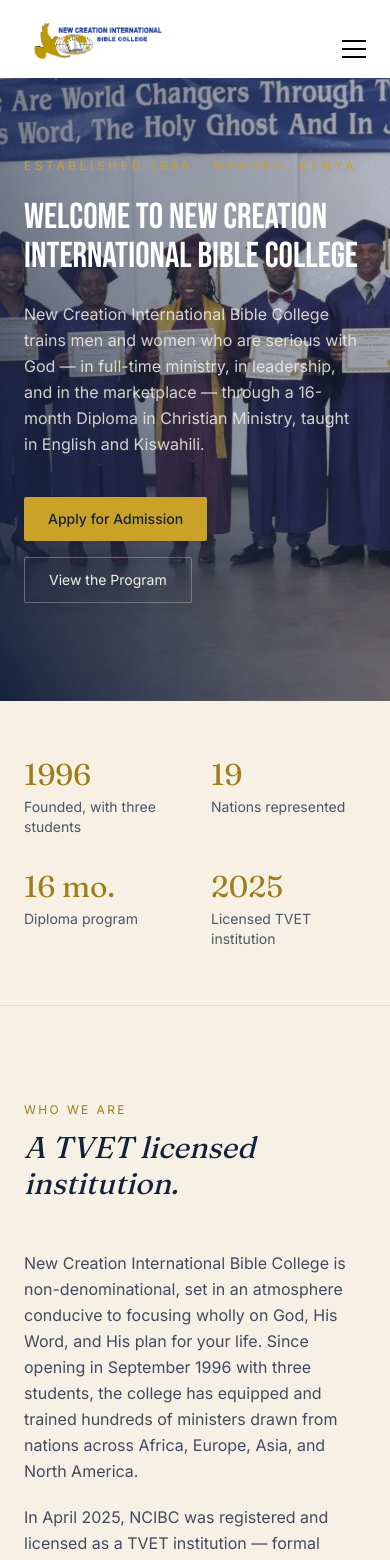
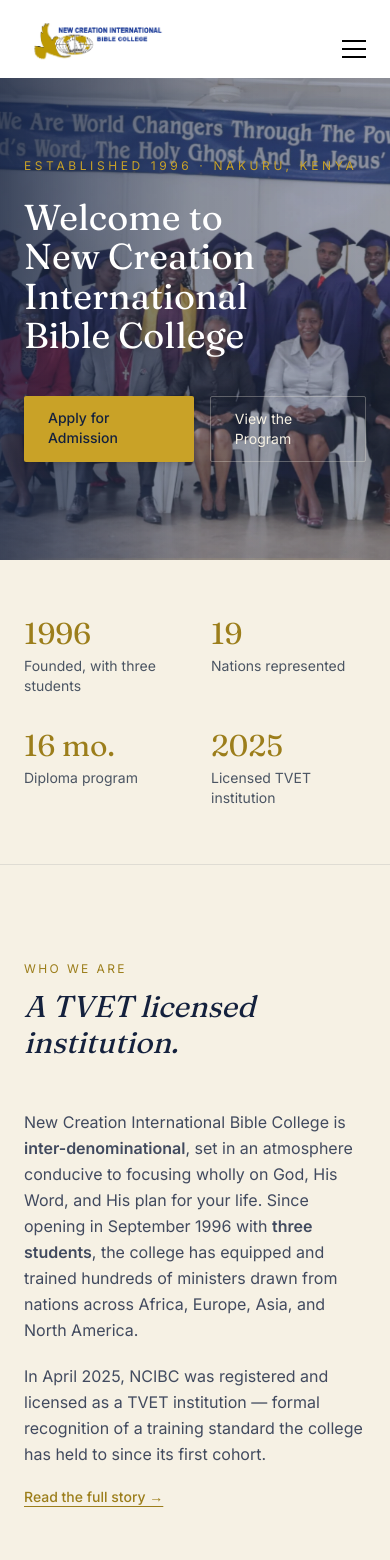
Before and after one commit to matthewkuria/ncibc, a Next.js app: page / in a window 390 px wide. Shown: the top 1560 px of the page. Built offline with nearby package versions, Linux system fonts and the light colour scheme.

Commit message:
New changes on the Hero section

```diff
--- a/app/components/HeroCarousel.tsx
+++ b/app/components/HeroCarousel.tsx
@@ -12,9 +12,9 @@
 ];
 
 // How long each image is shown, in ms
-const SLIDE_DURATION = 30000;
+const SLIDE_DURATION = 5000;
 // Crossfade duration, in ms
-const FADE_DURATION = 3000;
+const FADE_DURATION = 1000;
 
 export default function HeroCarousel() {
   const [tick, setTick] = useState(0);
@@ -69,7 +69,7 @@
 
       {/* Gradient Overlay */}
       <div
-        className="absolute inset-0 bg-gradient-to-tr from-ink via-ink/40 to-ink/10"
+        className="absolute inset-0 bg-gradient-to-r from-ink/80 via-ink/40 to-ink/30"
         aria-hidden="true"
       />
     </div>
--- a/app/globals.css
+++ b/app/globals.css
@@ -27,7 +27,11 @@
 
 @keyframes zoom {
   0% {
-    transform: scale(1);
+    transform: scale(0.95);
+  }
+  25%
+  {
+    transform: scale(1.05);
   }
   50% {
     transform: scale(1.15);
--- a/app/page.tsx
+++ b/app/page.tsx
@@ -1,5 +1,4 @@
 import type { Metadata } from "next";
-import  {Inter, Bebas_Neue } from "next/font/google";
 import Link from "next/link";
 import SemesterTimeline from "./components/SemesterTimeline";
 import NationsList from "./components/NationsList";
@@ -38,12 +37,7 @@
   },
 };
 
-const bebas = Bebas_Neue(
-  { subsets: ["latin"],
-  weight: ["400"]
 
-  }
-);
 
 
 export default function Home() {
@@ -57,16 +51,16 @@
           <p className="font-body text-xs uppercase tracking-[0.3em] text-gold">
             Established 1996 &middot; Nakuru, Kenya
           </p>
-          <h1 className={`${bebas.className} mt-6 max-w-3xl  text-4xl leading-[1.1] text-balance sm:text-5xl md:text-6xl`}>
+          <h1 className={`font-display mt-6 max-w-3xl  text-4xl leading-[1.1] text-balance sm:text-5xl md:text-6xl`}>
             Welcome to New Creation International Bible College
           </h1>
-          <p className="mt-6 max-w-xl font-body text-base leading-relaxed text-parchment/85 md:text-lg">
+          <p className="hidden md:block mt-6 max-w-xl font-body text-base leading-relaxed text-parchment/85 md:text-lg">
             New Creation International Bible College trains men and women
             who are serious with God &mdash; in full-time ministry, in
             leadership, and in the marketplace &mdash; through a 16-month
             Diploma in Christian Ministry, taught in English and Kiswahili.
           </p>
-          <div className="mt-10 flex flex-wrap gap-4 md:gap-6">
+          <div className="mt-10 flex gap-4 md:gap-6">
             <Link
               href="/admissions"
               className="rounded-sm bg-gold px-6 py-3 font-body text-sm font-medium text-ink shadow-md transition hover:bg-gold-light"
@@ -115,10 +109,10 @@
           </div>
           <div className="space-y-5 font-body text-base leading-relaxed text-ink/80">
             <p>
-              New Creation International Bible College is non-denominational,
+              New Creation International Bible College is <strong>inter-denominational</strong>,
               set in an atmosphere conducive to focusing wholly on God, His
               Word, and His plan for your life. Since opening in September
-              1996 with three students, the college has equipped and trained
+              1996 with <strong>three students</strong>, the college has equipped and trained
               hundreds of ministers drawn from nations across Africa, Europe,
               Asia, and North America.
             </p>
```
